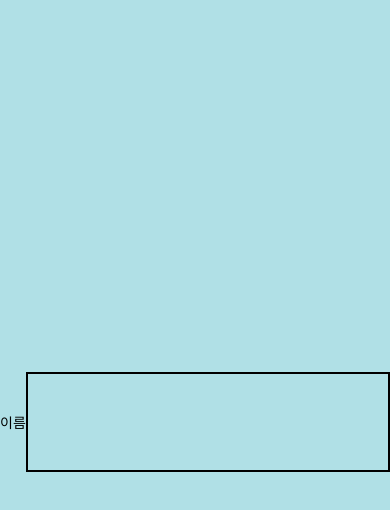
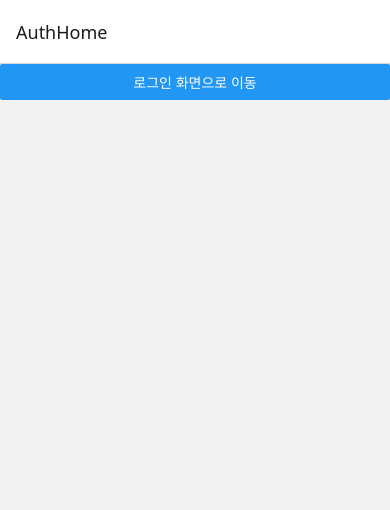
Before and after one commit to corinthionia/appppp, a React Native app: screen /AuthHome in a window 390 px wide. Shown: the top 510 px of the page. Built offline with nearby package versions, Linux system fonts and the light colour scheme.

Commit message:
[2] Stack Navigation

```diff
--- a/App.tsx
+++ b/App.tsx
@@ -1,43 +1,11 @@
-import React, { useState } from 'react';
-import { SafeAreaView, StyleSheet, Text, TextInput, View } from 'react-native';
+import React from 'react';
+import { NavigationContainer } from '@react-navigation/native';
+import AuthStackNavigator from './src/navigation/AuthStackNavigator';
 
-function App() {
-  const [name, setName] = useState('');
-
-  const handleInputChange = (text: string) => {
-    console.log(text);
-    setName(text);
-  };
-
+export default function App() {
   return (
-    <SafeAreaView style={styles.container}>
-      <View style={styles.inputContainer}>
-        <Text>이름</Text>
-        <TextInput style={styles.input} value={name} onChangeText={handleInputChange} />
-      </View>
-    </SafeAreaView>
+    <NavigationContainer>
+      <AuthStackNavigator />
+    </NavigationContainer>
   );
 }
-
-const styles = StyleSheet.create({
-  container: {
-    flex: 1,
-    backgroundColor: 'pink',
-  },
-  input: {
-    flex: 1,
-    borderWidth: 2,
-    borderColor: 'black',
-    width: 100,
-    height: 100,
-  },
-  inputContainer: {
-    flex: 1,
-    flexDirection: 'row',
-    alignItems: 'center',
-    justifyContent: 'center',
-    backgroundColor: 'powderblue',
-  },
-});
-
-export default App;
--- a/index.js
+++ b/index.js
@@ -2,8 +2,9 @@
  * @format
  */
 
-import {AppRegistry} from 'react-native';
+import { AppRegistry } from 'react-native';
 import App from './App';
-import {name as appName} from './app.json';
+import { name as appName } from './app.json';
+import 'react-native-gesture-handler';
 
 AppRegistry.registerComponent(appName, () => App);
--- /dev/null
+++ b/src/navigation/AuthStackNavigator.tsx
@@ -0,0 +1,15 @@
+import React from 'react';
+import { createStackNavigator } from '@react-navigation/stack';
+import AuthHomeScreen from '../screens/AuthHomeScreen';
+import LoginScreen from '../screens/LoginScreen';
+
+export default function AuthStackNavigator() {
+  const Stack = createStackNavigator();
+
+  return (
+    <Stack.Navigator>
+      <Stack.Screen name="AuthHome" component={AuthHomeScreen} />
+      <Stack.Screen name="Login" component={LoginScreen} />
+    </Stack.Navigator>
+  );
+}
--- /dev/null
+++ b/src/screens/AuthHomeScreen.tsx
@@ -0,0 +1,17 @@
+import React from 'react';
+import { Button, SafeAreaView, View } from 'react-native';
+import { NavigationProp } from '@react-navigation/native';
+
+interface Props {
+  navigation: NavigationProp<any>;
+}
+
+export default function AuthHomeScreen({ navigation }: Props) {
+  return (
+    <SafeAreaView>
+      <View>
+        <Button title="로그인 화면으로 이동" onPress={() => navigation.navigate('Login')} />
+      </View>
+    </SafeAreaView>
+  );
+}
--- /dev/null
+++ b/src/screens/LoginScreen.tsx
@@ -0,0 +1,10 @@
+import React from 'react';
+import { Text, View } from 'react-native';
+
+export default function LoginScreen() {
+  return (
+    <View>
+      <Text>로그인 스크린</Text>
+    </View>
+  );
+}
```
Also changed, not shown: package.json (+7 -1 lines), 3 other files (tests, documents, lock files or other folders).
